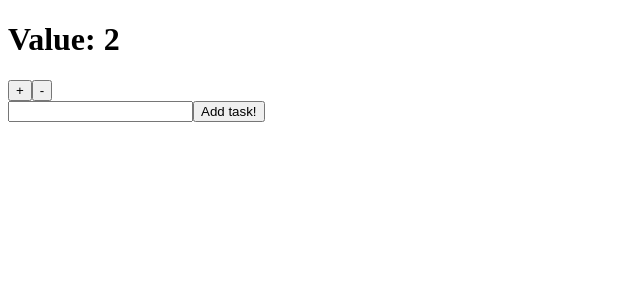
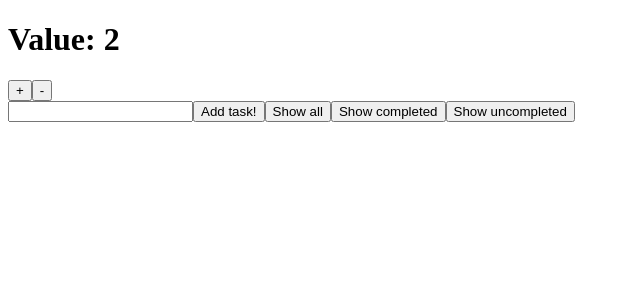
Before and after one commit to KrystianKaminski/redux-repetition, a React (Create React App) app: page / in a window 1280 px wide. Shown: the top 300 px of the page, without its empty margins (0-640 px from the left). Built offline with nearby package versions, Linux system fonts and the light colour scheme.

Commit message:
Filtering tasks by three options

```diff
--- a/src/Todo.js
+++ b/src/Todo.js
@@ -6,7 +6,10 @@ import {
     newTaskTextHandler,
     addTask,
     toggleIsCompleted,
-    deleteTask
+    deleteTask,
+    showAll,
+    showCompleted,
+    showUncompleted
 } from './state/todo'
 
 const Todo = (props) => (
@@ -20,8 +23,37 @@ const Todo = (props) => (
         >
             Add task!
         </button>
+        <button
+        onClick={() => props._showAll()}
+        >
+        Show all
+        </button>
+        <button
+        onClick={() => props._showCompleted()}
+        >
+        Show completed
+        </button>
+        <button
+        onClick={() => props._showUncompleted()}
+        >Show uncompleted</button>
         <ul>
-            {props._tasks.map(task => (
+            {props._tasks
+
+            .filter(task => {
+                switch(props._filterMethod) {
+                    case 'ALL':
+                        return true
+                    case 'COMPLETED':
+                        return task.isCompleted
+                    case 'UNCOMPLETED':
+                        return !task.isCompleted
+
+                    default:
+                        return true
+                }
+            })
+
+            .map(task => (
                 <div>
 
                     <li
@@ -47,14 +79,18 @@ const Todo = (props) => (
 
 const mapStateToProps = state => ({
     _currentTask: state.todo.currentTask,
-    _tasks: state.todo.tasks
+    _tasks: state.todo.tasks,
+    _filterMethod: state.todo.filterMethod
 })
 
 const dispatchToProps = dispatch => ({
     _newTaskTextHandler: (e) => dispatch(newTaskTextHandler(e.target.value)),
     _addTask: () => dispatch(addTask()),
     _toggleIsCompleted: (taskKey) => dispatch(toggleIsCompleted(taskKey)),
-    _deleteTask: (taskKey) => dispatch(deleteTask(taskKey))
+    _deleteTask: (taskKey) => dispatch(deleteTask(taskKey)),
+    _showAll: () => dispatch(showAll()),
+    _showCompleted: () => dispatch(showCompleted()),
+    _showUncompleted: () => dispatch(showUncompleted())
 })
 
 
--- a/src/state/todo.js
+++ b/src/state/todo.js
@@ -2,10 +2,14 @@ const NEW_TASK = 'todo/NEW_TASK'
 const ADD_TASK = 'todo/ADD_TASK'
 const TOGGLE_IS_COMPLETED = 'todo/TOGGLE_IS_COMPLETED'
 const DELETE_TASK = 'todo/DELETE_TASK'
+const SHOW_ALL = 'todo/SHOW_ALL'
+const SHOW_COMPLETED = 'todo/SHOW_COMPLETED'
+const SHOW_UNCOMPLETED = 'todo/SHOW_UNCOMPLETED'
 
 const INITIAL_STATE = {
     tasks: [],
-    newTask: ''
+    newTask: '',
+    filterMethod: 'ALL'
 }
 
 export const newTaskTextHandler = (value) => ({
@@ -26,6 +30,19 @@ export const deleteTask = (taskKey) => ({
     type: DELETE_TASK,
     taskKey
 })
+
+export const showAll = () => ({
+    type: SHOW_ALL
+})
+
+export const showCompleted = () => ({
+    type: SHOW_COMPLETED
+})
+
+export const showUncompleted = () => ({
+    type: SHOW_UNCOMPLETED
+})
+
 
 const createTask = task => ({
     text: task,
@@ -63,6 +80,21 @@ export default (state = INITIAL_STATE, action) => {
                 ...state,
                 tasks: state.tasks.filter(task => task.id !== action.taskKey)
             }
+        case SHOW_ALL:
+            return {
+                ...state,
+                filterMethod: 'ALL'
+            }
+        case SHOW_COMPLETED:
+            return {
+                ...state,
+                filterMethod: 'COMPLETED'
+            }
+        case SHOW_UNCOMPLETED:
+            return {
+                ...state,
+                filterMethod: 'UNCOMPLETED'
+            }
 
         default:
             return state
```
